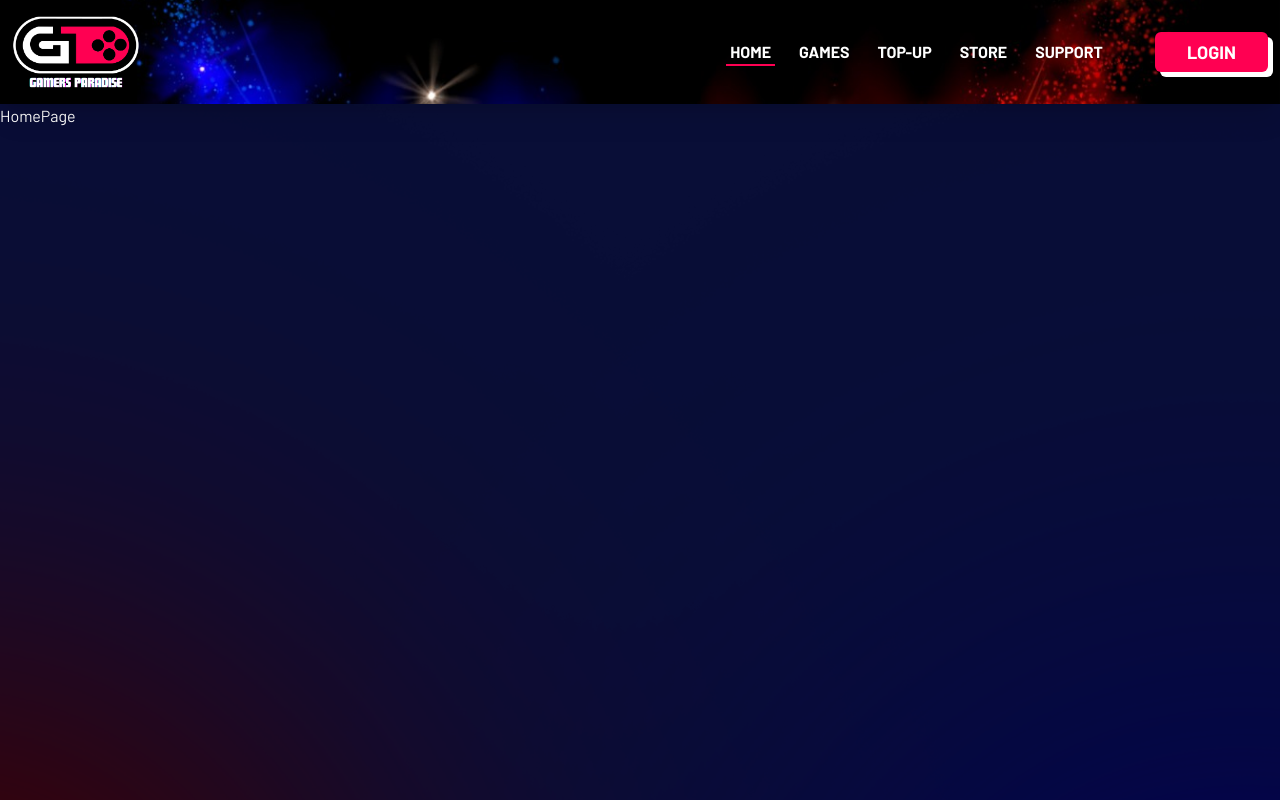
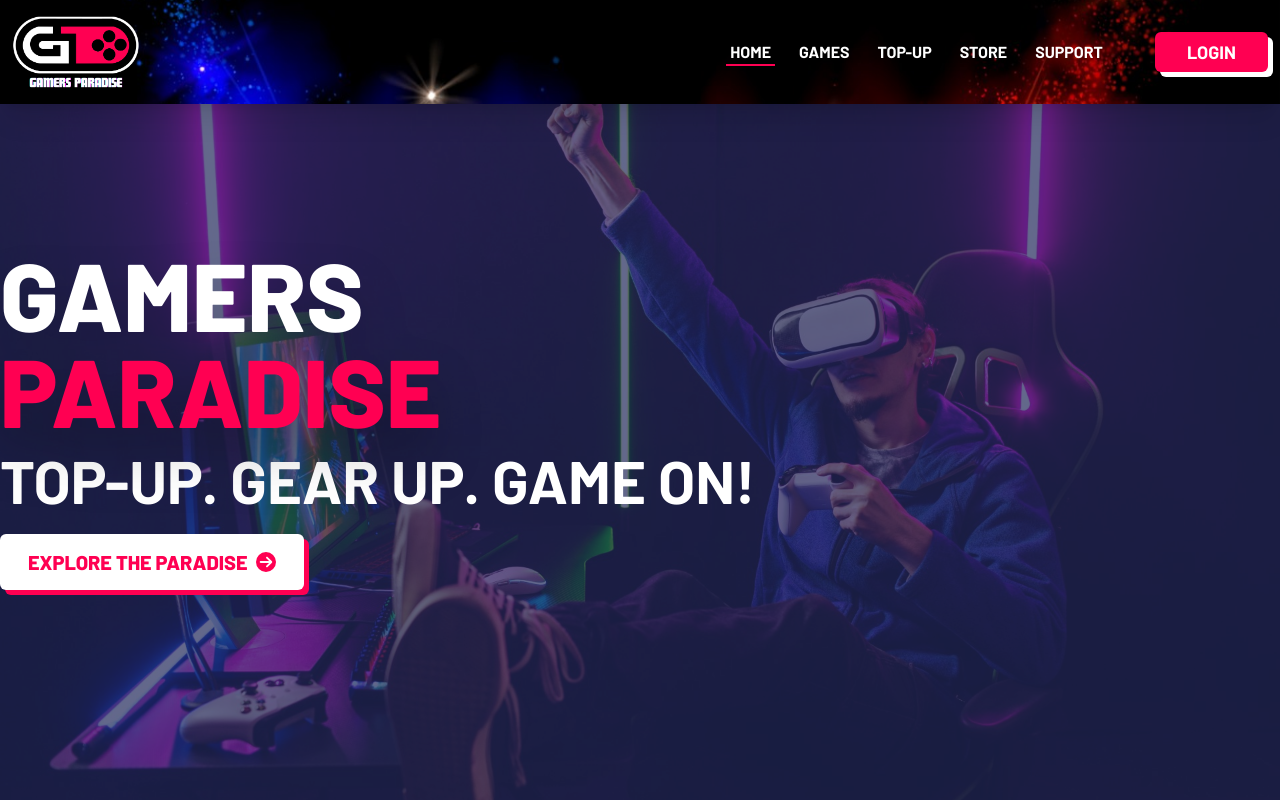
Before and after one commit to mahmudulturan/gamers-paradise-frontend, a Next.js app: page / in a window 1280 px wide. Shown: the top 800 px of the page. Built offline with nearby package versions, Linux system fonts and the light colour scheme.

Commit message:
add: banner section on homepage

```diff
--- /dev/null
+++ b/src/app/(root)/components/Home/Banner/Banner.tsx
@@ -0,0 +1,24 @@
+import React from 'react';
+import './banner.css';
+import { Button } from '@/components/ui/Button/button';
+import { FaCircleArrowRight } from "react-icons/fa6";
+
+const Banner = () => {
+    return (
+        <div className='min-h-[90vh] banner-bg relative'>
+            <div className='absolute h-full w-full bg-seconderyCol/70'>
+                <div className='wrapper flex items-center justify-between min-h-[90vh] -mt-10'>
+                    <div className=''>
+                        <h2 className='text-4xl md:text-6xl lg:text-8xl font-black uppercase md:my-3 max-w-xs drop-shadow-2xl'>Gamers <span className='text-primaryCol drop-shadow-2xl'>Paradise</span></h2>
+                        <h4 className='text-2xl md:text-4xl lg:text-6xl uppercase font-bold max-w-3xl'>
+                            Top-Up. Gear Up. Game On!
+                        </h4>
+                        <Button className='text-xl font-black py-6 px-3 md:py-7 md:px-7 my-3 md:my-6 gap-2' variant={"secondary"}>Explore The Paradise<FaCircleArrowRight className='text-xl' /></Button>
+                    </div>
+                </div>
+            </div>
+        </div>
+    );
+};
+
+export default Banner;
--- /dev/null
+++ b/src/app/(root)/components/Home/Banner/banner.css
@@ -0,0 +1,7 @@
+.banner-bg {
+    background-image: url("../../../../../assets/images/banner/banner-bg.jpg");
+    background-position: center;
+    background-repeat: no-repeat;
+    background-size: cover;
+    background-attachment: fixed;
+}
--- a/src/app/(root)/page.tsx
+++ b/src/app/(root)/page.tsx
@@ -1,9 +1,10 @@
 import React from 'react';
+import Banner from './components/Home/Banner/Banner';
 
 const HomePage = () => {
     return (
         <div>
-            HomePage
+            <Banner />
             <div className="min-h-screen"></div>
             {/* <div className="min-h-screen"></div>
             <div className="min-h-screen"></div> */}
```
Also changed, not shown: src/assets/images/banner/banner-bg.jpg (added).
